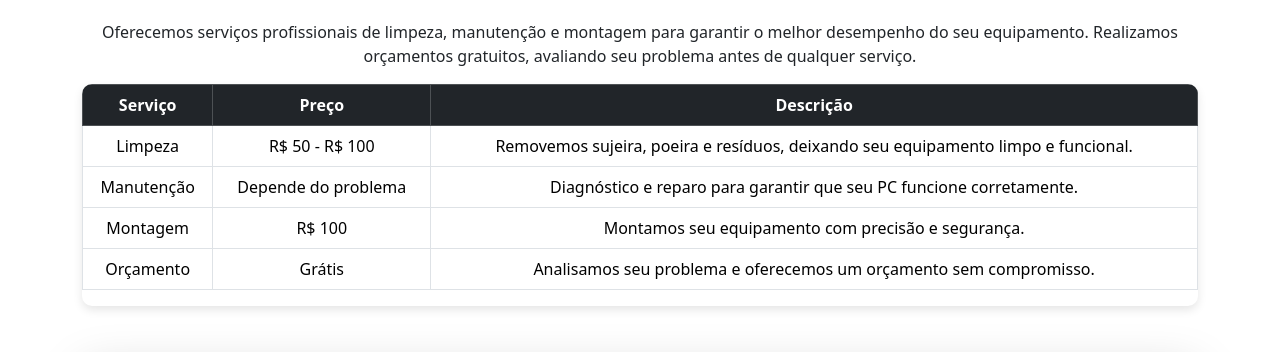
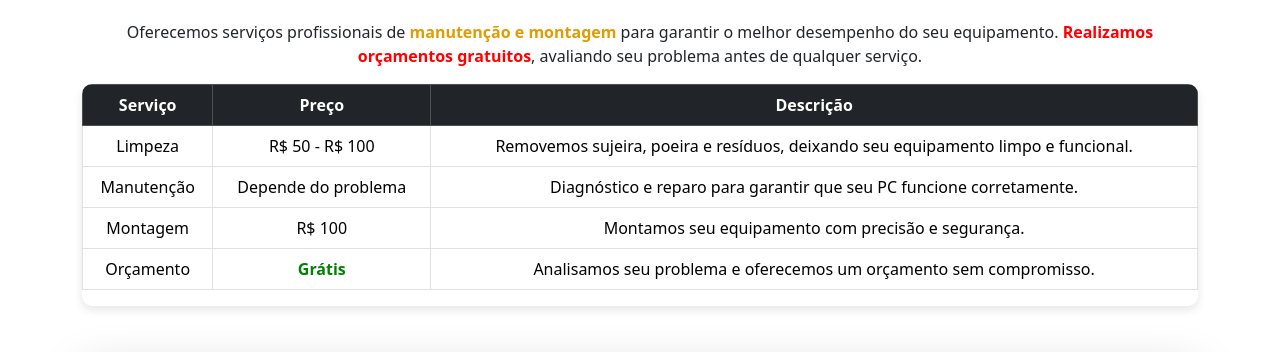
Before and after one commit to jubisclaintom/infolimeira, a plain HTML site: page index.html in a window 1280 px wide. Shown: the part 530-882 px from the top of the page. Drawn offline with nearby package versions, Linux system fonts and the light colour scheme.

Commit message:
Add files via upload

```diff
--- a/index.html
+++ b/index.html
@@ -87,8 +87,8 @@
     <div class="container mt-5">
         <h2 class="text-center mb-4" id="nossos-servicos">Nossos Serviços</h2>
         <p class="text-center">
-            Oferecemos serviços profissionais de limpeza, manutenção e montagem para garantir o melhor desempenho do seu equipamento.
-            Realizamos orçamentos gratuitos, avaliando seu problema antes de qualquer serviço.
+            Oferecemos serviços profissionais de <strong style="color: #e09c00;"> manutenção e montagem</strong> para garantir o melhor desempenho do seu equipamento.
+            <strong style="color: red;">Realizamos orçamentos gratuitos</strong>, avaliando seu problema antes de qualquer serviço.
         </p>
 
         <div class="table-responsive">
@@ -118,7 +118,7 @@
                     </tr>
                     <tr>
                         <td>Orçamento</td>
-                        <td>Grátis</td>
+                        <td style="color: green;"><strong>Grátis</strong></td>
                         <td>Analisamos seu problema e oferecemos um orçamento sem compromisso.</td>
                     </tr>
                 </tbody>
@@ -164,7 +164,7 @@
 
     <div class="row">
         <!-- Informações de Contato -->
-        <div class="col-lg-6">
+        <div class="col-lg-6 mb-4">
             <div class="card p-4 shadow-lg">
                 <h4 class="mb-3">Fale comigo!</h4>
                 <p><i class="bi bi-envelope-fill"></i> Email: <a href="mailto:infolimeira.br@gmail.com">infolimeira.br@gmail.com</a></p>
```
